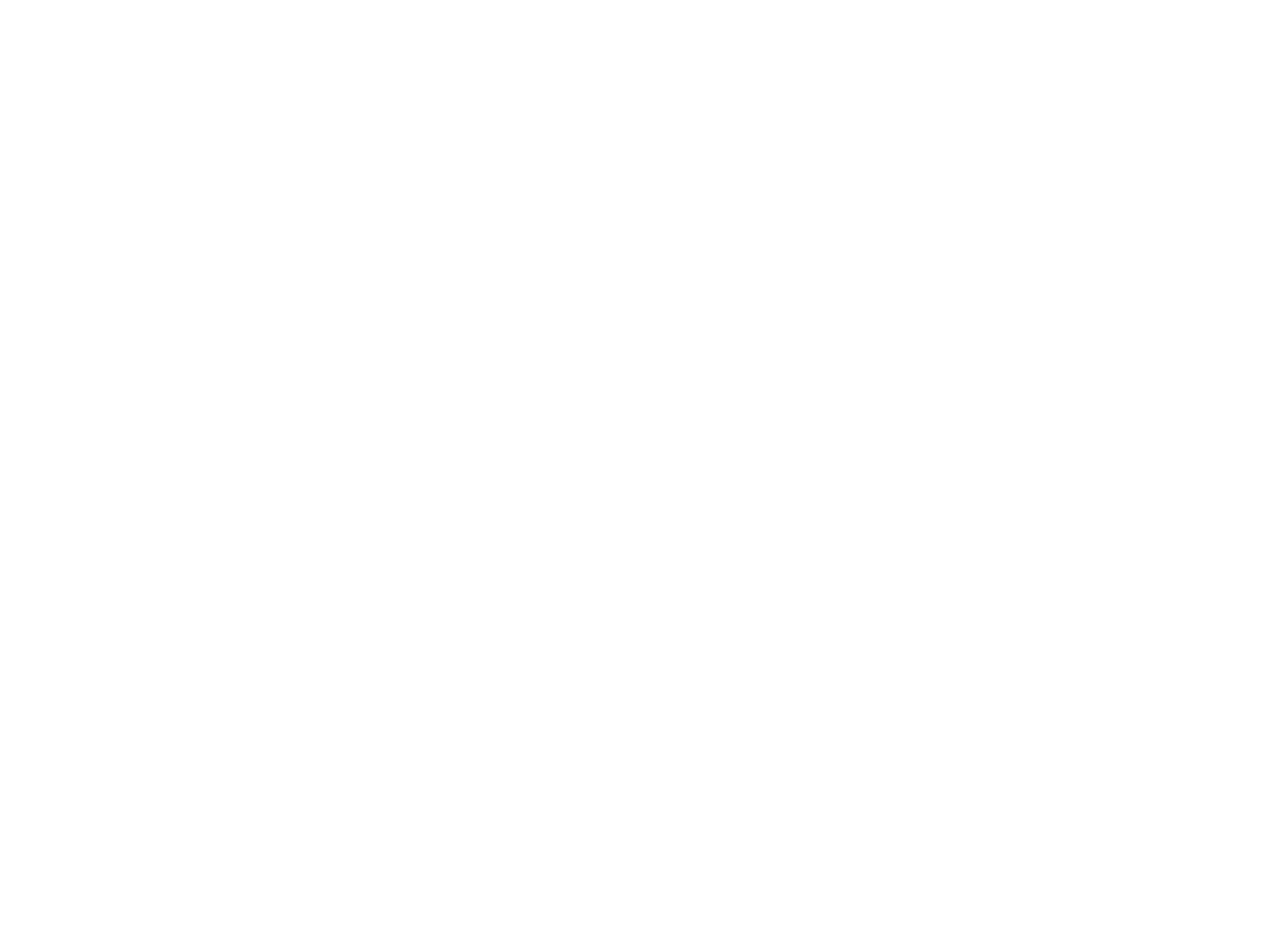
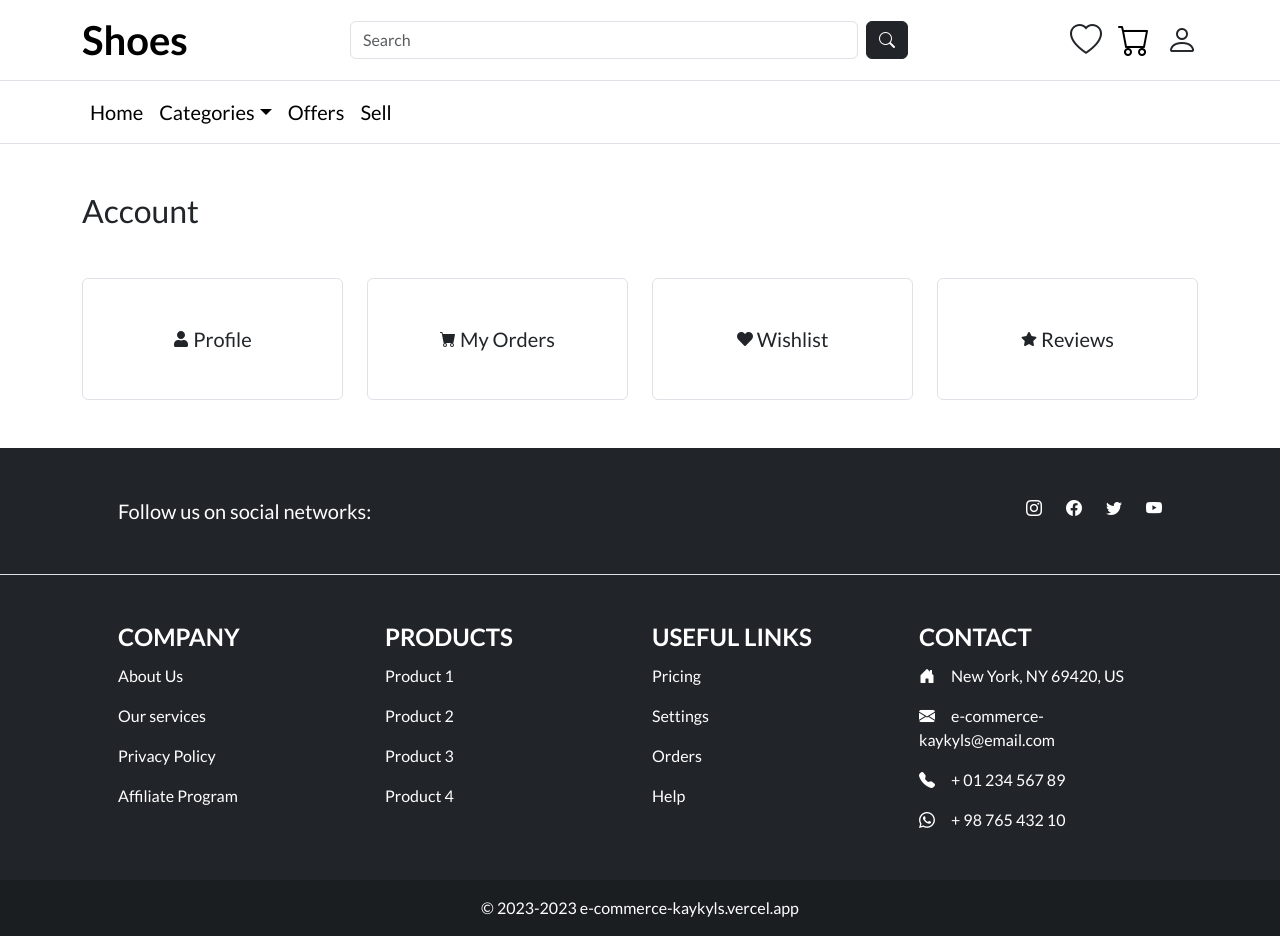
Before and after one commit to kaykyls/e-commerce, a React (Create React App) app: page /account in a window 1280 px wide. Before the commit this address had no page. Before the commit the page ends 800 px from the top, so only its background shows below. Built offline with nearby package versions, Linux system fonts and the light colour scheme.

Commit message:
start account page

```diff
--- a/src/Router.tsx
+++ b/src/Router.tsx
@@ -1,4 +1,4 @@
-import React from 'react'
+import React, { useEffect } from 'react'
 import { Route, Routes } from 'react-router-dom';
 import Cart from './pages/cart/Cart';
 import Home from './pages/home/Home';
@@ -6,8 +6,16 @@
 import Product from './pages/product/Product';
 import Register from './pages/register/Register';
 import Checkout from './pages/checkout/Checkout';
+import Account from './pages/account/Account';
+import { useLocation } from 'react-router-dom';
 
 const Router = () => {
+  const {pathname} = useLocation();
+
+  useEffect(() => {
+    window.scrollTo(0, 0);
+  }, [pathname]);
+
   return (
       <Routes>
         <Route path="/" element={<Home/>}/>
@@ -16,6 +24,7 @@
         <Route path="/register" element={<Register fromLogin={false}/>}/>
         <Route path="/login" element={<Login/>}/>
         <Route path="/checkout" element={<Checkout/>}/>
+        <Route path="/account" element={<Account/>}/>
       </Routes>
   )
 }
--- a/src/components/header/Header.tsx
+++ b/src/components/header/Header.tsx
@@ -63,7 +63,7 @@
                         <ul className="dropdown-menu">
                             <li><Link to={"/login"} className="dropdown-item"><FiLogIn/> Login</Link></li>
                             <li><hr className="dropdown-divider"/></li>
-                            <li><a className="dropdown-item" href="#">Your Profile</a></li>
+                            <li><Link to={"/account"} className="dropdown-item">Your Account</Link></li>
                             <li><a className="dropdown-item" href="#">Orders</a></li>
                             <li><a className="dropdown-item" href="#">Wishlist</a></li>
                             {/* <li><hr className="dropdown-divider"/></li>
--- a/src/components/slider/Slider.tsx
+++ b/src/components/slider/Slider.tsx
@@ -1,7 +1,17 @@
 import React from 'react'
 import './slider.scss'
+import { useState, useEffect } from 'react'
+import { featuredProducts, products } from '../../api'
+import { Link } from 'react-router-dom'
 
 const Slider = () => {
+    const [featured, setFeatured] = useState<any[]>([])
+
+    useEffect(() => {
+        const featuredProducts = products.filter(product => product.isFeatured)
+        setFeatured(featuredProducts)
+    }, [])
+
     return (
         <div className="slider-container mb-5">
             <div id='recommended-carousel' className="carousel slide carousel-dark" data-bs-ride="carousel">
@@ -12,13 +22,19 @@
                 </div>
                 <div className="carousel-inner">
                     <div className="carousel-item active" data-bs-interval="5000">
-                        <img src="https://images.unsplash.com/flagged/photo-1556637640-2c80d3201be8?ixlib=rb-4.0.3&ixid=MnwxMjA3fDB8MHxwaG90by1wYWdlfHx8fGVufDB8fHx8&auto=format&fit=crop&w=1170&q=80" className="d-block w-100" alt="..."/>
+                        <Link to={`/product/${featuredProducts[0].id}`}>
+                            <img className='featured-image' src={featuredProducts[0].image} alt="..."/>
+                        </Link>
                     </div>
                     <div className="carousel-item" data-bs-interval="5000">
-                        <img src="https://images.unsplash.com/photo-1600185365483-26d7a4cc7519?ixlib=rb-4.0.3&ixid=M3wxMjA3fDB8MHxwaG90by1wYWdlfHx8fGVufDB8fHx8fA%3D%3D&auto=format&fit=crop&w=1025&q=80" className="d-block w-100" alt="..."/>
+                        <Link to={`/product/${featuredProducts[1].id}`}>
+                            <img className='featured-image' src={featuredProducts[1].image} alt="..."/>
+                        </Link>
                     </div>
                     <div className="carousel-item" data-bs-interval="5000">
-                        <img src="https://images.unsplash.com/photo-1491553895911-0055eca6402d?ixlib=rb-4.0.3&ixid=M3wxMjA3fDB8MHxwaG90by1wYWdlfHx8fGVufDB8fHx8fA%3D%3D&auto=format&fit=crop&w=880&q=80" className="d-block w-100" alt="..."/>
+                        <Link to={`/product/${featuredProducts[2].id}`}>
+                            <img className='featured-image' src={featuredProducts[2].image} alt="..."/>
+                        </Link>
                     </div>
                 </div>
                 <button className="carousel-control-prev" type="button" data-bs-target="#recommended-carousel" data-bs-slide="prev">
--- a/src/components/slider/slider.scss
+++ b/src/components/slider/slider.scss
@@ -0,0 +1,18 @@
+.featured-image {
+    width: 100%;
+    object-fit: cover;
+}
+
+.featured-link {
+    position: relative;
+    height: 100%;
+}
+
+.featured-text {
+    position: absolute;
+    top: 100%;
+    left: 50%;
+    transform: translate(-50%, -50%);
+    color: white;
+    text-align: center;
+}
--- a/src/pages/account/Account.tsx
+++ b/src/pages/account/Account.tsx
@@ -1,9 +1,47 @@
 import React from 'react'
 import './account.scss'
+import Header from '../../components/header/Header'
+import Navbar from '../../components/navbar/Navbar'
+import Footer from '../../components/footer/Footer'
+import {FaUser, FaHeart, FaStar} from 'react-icons/fa'
+import {BsCartFill} from 'react-icons/bs'
 
 const Account = () => {
     return (
-        <div>Account</div>
+        <>
+            <Header/>
+            <Navbar/>
+            <div className="account container mt-4 mb-4 mt-md-5 mb-md-5">
+                <h1 className='mb-4 mb-md-5 fs-2'>Account</h1>
+                <div className="row gap-3 gap-md-0">
+                    <div className="account-item col-md-3">
+                        <div className="border d-flex justify-content-center align-items-center py-5 px-3 rounded gap-1">
+                            <FaUser/>
+                            <h3 className="account-item-title fs-5 m-0">Profile</h3>
+                        </div>
+                    </div>
+                    <div className="account-item col-md-3">
+                        <div className="border d-flex justify-content-center align-items-center py-5 px-3 rounded gap-1">
+                            <BsCartFill/>
+                            <h3 className="account-item-title fs-5 m-0">My Orders</h3>
+                        </div>
+                    </div>
+                    <div className="account-item col-md-3">
+                        <div className="border d-flex justify-content-center align-items-center py-5 px-3 rounded gap-1">
+                            <FaHeart/>
+                            <h3 className="account-item-title fs-5 m-0">Wishlist</h3>
+                        </div>
+                    </div>
+                    <div className="account-item col-md-3">
+                        <div className="border d-flex justify-content-center align-items-center py-5 px-3 rounded gap-1">
+                            <FaStar/>
+                            <h3 className="account-item-title fs-5 m-0">Reviews</h3>
+                        </div>
+                    </div>
+                </div>
+            </div>
+            <Footer/>
+        </>
     )
 }
 
--- a/src/pages/account/account.scss
+++ b/src/pages/account/account.scss
@@ -0,0 +1,12 @@
+.account-item {
+    div {
+        transition: .1s;
+
+        &:hover {
+            background-color: #f5f5f5;
+            transition: .1s;
+        }
+    }
+
+    cursor: pointer;
+}
--- a/src/pages/product/Product.tsx
+++ b/src/pages/product/Product.tsx
@@ -19,8 +19,6 @@
 const Product = () => {
     const { id } = useParams();
     const navigate = useNavigate();
-
-    window.scrollTo(0, 0);
 
     // const [productId, setProductId] = useState<number>(0);
     const [product, setProduct] = useState<any>(null);
@@ -49,9 +47,6 @@
     }
 
     useEffect(() => {
-        // const parsedId = parseInt(id || '', 10);
-        // setProductId(parsedId);
-
         const filteredProduct = getProduct(String(id));
         setProduct(filteredProduct);
     }, [id]);
```
Lines whose indentation alone changed are shown as unchanged.
